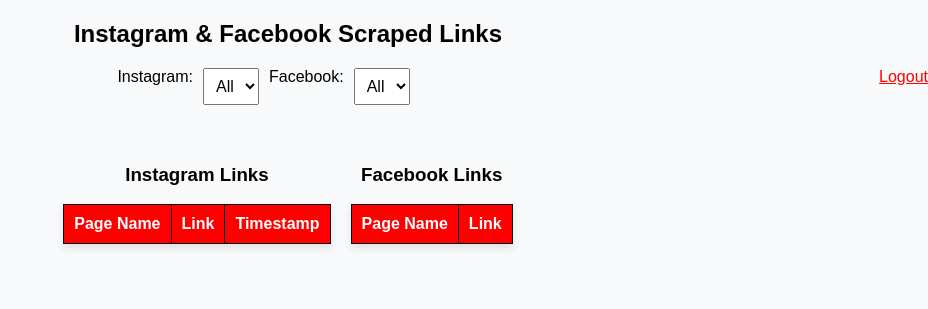
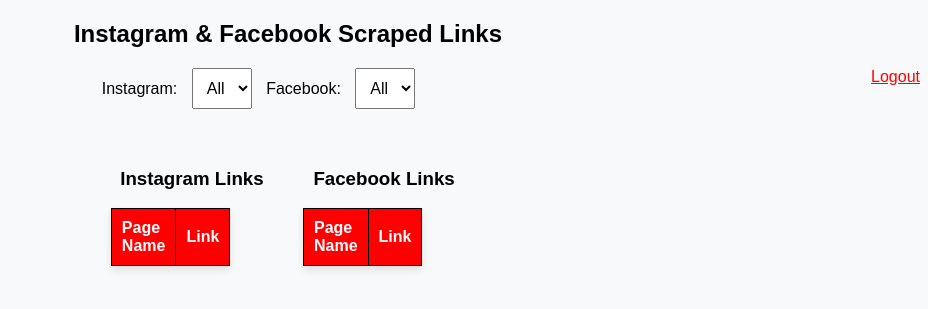
Before and after one commit to NasirMehmood12/insta_links, a Flask app: page /links in a window 1280 px wide. Shown: the top 309 px of the page, without its empty margins (352-1280 px from the left). Run offline with Flask 3, Linux system fonts and the light colour scheme; the visitor is signed in with stand-in values (Sample User, id 1); data that the repository does not hold is empty; some libraries are stand-ins or nearby versions.

Commit message:
Update index.html

```diff
--- a/templates/index.html
+++ b/templates/index.html
@@ -199,7 +199,7 @@
 
  -->
 
-<!--
+
 <!DOCTYPE html>
 <html lang="en">
 <head>
@@ -251,155 +251,12 @@
     <h2>Instagram & Facebook Scraped Links</h2>
     <a href="{{ url_for('logout') }}" style="float: right; color: red;">Logout</a>
 
-    <!-- Dropdown Filters
+    <!-- Dropdown Filters -->
     <div class="filters">
         <label for="instagramFilter">Instagram:</label>
         <select id="instagramFilter">
             <option value="">All</option>
             {% for page_name, link in instagram_links %}
-            <option value="{{ page_name }}">{{ page_name }}</option>
-            {% endfor %}
-        </select>
-
-        <label for="facebookFilter">Facebook:</label>
-        <select id="facebookFilter">
-            <option value="">All</option>
-            {% for page_name, link in facebook_links %}
-            <option value="{{ page_name }}">{{ page_name }}</option>
-            {% endfor %}
-        </select>
-    </div>
-
-    <div class="container">
-        <!-- Instagram Links Table
-        <div>
-            <h3>Instagram Links</h3>
-            <table id="instagramTable">
-                <tr>
-                    <th>Page Name</th>
-                    <th>Link</th>
-
-                </tr>
-                {% for page_name, link in instagram_links %}
-                <tr data-page="{{ page_name }}">
-                    <td>{{ page_name }}</td>
-                    <td><a href="{{ link }}" target="_blank">{{ link }}</a></td>
-
-
-                </tr>
-                {% endfor %}
-            </table>
-        </div>
-
-        <!-- Facebook Links Table
-        <div>
-            <h3>Facebook Links</h3>
-            <table id="facebookTable">
-                <tr>
-                    <th>Page Name</th>
-                    <th>Link</th>
-                </tr>
-                {% for page_name, link in facebook_links %}
-                <tr data-page="{{ page_name }}">
-                    <td>{{ page_name }}</td>
-                    <td><a href="{{ link }}" target="_blank">{{ link }}</a></td>
-                </tr>
-                {% endfor %}
-            </table>
-        </div>
-    </div>
-
-    <script>
-        document.getElementById("instagramFilter").addEventListener("change", function() {
-            let filterValue = this.value.toLowerCase();
-            let rows = document.querySelectorAll("#instagramTable tr[data-page]");
-
-            rows.forEach(row => {
-                row.style.display = filterValue === "" || row.getAttribute("data-page").toLowerCase() === filterValue ? "" : "none";
-            });
-        });
-
-        document.getElementById("facebookFilter").addEventListener("change", function() {
-            let filterValue = this.value.toLowerCase();
-            let rows = document.querySelectorAll("#facebookTable tr[data-page]");
-
-            rows.forEach(row => {
-                row.style.display = filterValue === "" || row.getAttribute("data-page").toLowerCase() === filterValue ? "" : "none";
-            });
-        });
-    </script>
-
-</body>
-</html>
--->
-
-
-
-<!DOCTYPE html>
-<html lang="en">
-<head>
-    <meta charset="UTF-8">
-    <meta name="viewport" content="width=device-width, initial-scale=1.0">
-    <title>Instagram & Facebook Links</title>
-    <style>
-        body {
-            font-family: Arial, sans-serif;
-            text-align: center;
-            background-color: #f8f9fa;
-            margin: 0;
-            padding: 0;
-        }
-        .container {
-            display: flex;
-            flex-wrap: wrap;
-            justify-content: center;
-            gap: 20px; /* Space between tables */
-            padding: 20px;
-        }
-        table {
-            width: 100%;
-            max-width: 600px;
-            border-collapse: collapse;
-            background: white;
-            box-shadow: 0px 4px 8px rgba(0, 0, 0, 0.1);
-        }
-        th, td {
-            padding: 10px;
-            border: 1px solid black;
-            text-align: left;
-            word-break: break-word;
-        }
-        th {
-            background-color: red;
-            color: white;
-        }
-        td:first-child {
-            font-weight: bold; /* Bold Page Name */
-        }
-        .filters {
-            margin-bottom: 20px;
-            display: flex;
-            justify-content: center;
-            flex-wrap: wrap;
-            gap: 10px;
-        }
-        select {
-            padding: 8px;
-            font-size: 16px;
-        }
-    </style>
-</head>
-<body>
-
-    <h2>Instagram & Facebook Scraped Links</h2>
-    <a href="{{ url_for('logout') }}" style="float: right; color: red;">Logout</a>
-
-    <!-- Dropdown Filters -->
-    <div class="filters">
-        <label for="instagramFilter">Instagram:</label>
-        <select id="instagramFilter">
-            <option value="">All</option>
-            {% for page_name, link, timestamp in instagram_links %}
             <option value="{{ page_name }}">{{ page_name }}</option>
             {% endfor %}
         </select>
@@ -421,13 +278,14 @@
                 <tr>
                     <th>Page Name</th>
                     <th>Link</th>
-                    <th>Timestamp</th>
+
                 </tr>
-                {% for page_name, link, timestamp in instagram_links %}
+                {% for page_name, link in instagram_links %}
                 <tr data-page="{{ page_name }}">
                     <td>{{ page_name }}</td>
                     <td><a href="{{ link }}" target="_blank">{{ link }}</a></td>
-                    <td>{{ timestamp if timestamp else "N/A" }}</td>
+
+
                 </tr>
                 {% endfor %}
             </table>
```
